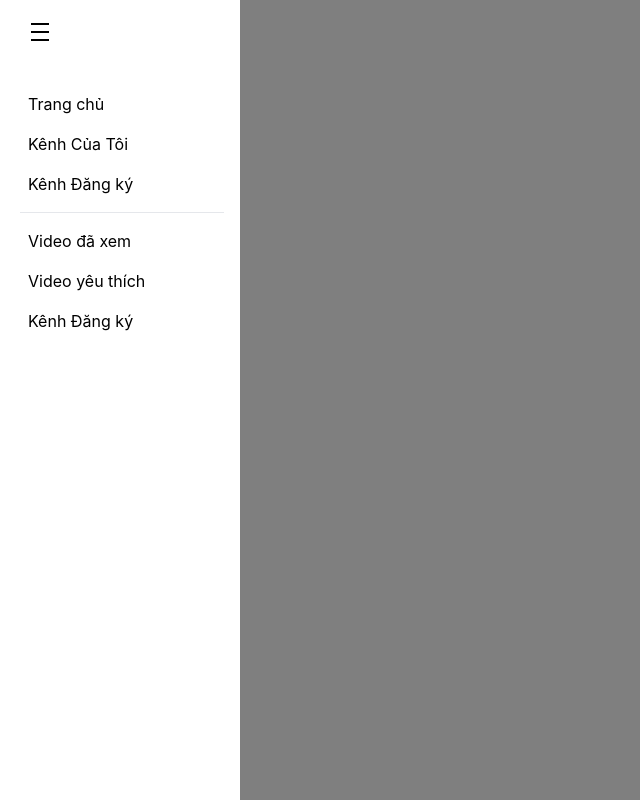
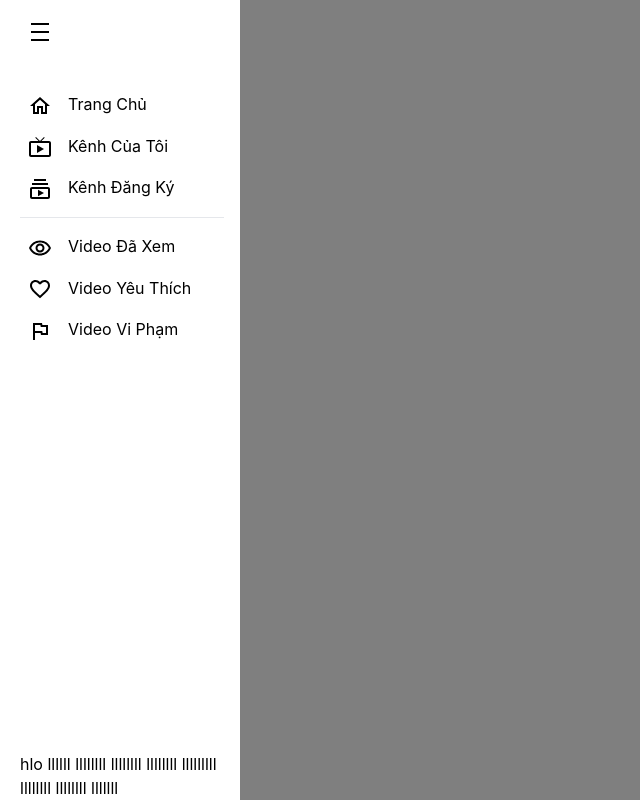
Before and after one commit to SongDuy-B1909890/luan_van_ct550, a React (Create React App) app in the folder website_b1909890/frontend-web/: page /menu in a window 1280 px wide. Shown: the whole page, without its empty margins (0-640 px from the left). Built offline with nearby package versions, Linux system fonts and the light colour scheme.

Commit message:
first commit

```diff
--- a/website_b1909890/frontend-web/src/App.js
+++ b/website_b1909890/frontend-web/src/App.js
@@ -6,6 +6,8 @@ import LoginPage from './components/auth/login';
 import RegisterPage from './components/auth/register';
 import ForgotPasswordPage from './components/auth/forgotPassword';
 import MenuPage from './components/layout/menu';
+import MyChannel from './components/layout/myChannel';
+import FooterPage from './components/layout/footer';
 // import './App.css';
 
 function App() {
@@ -20,6 +22,8 @@ function App() {
         <Route path="/register" element={<RegisterPage />}></Route>
         <Route path="/forgotPassword" element={<ForgotPasswordPage />}></Route>
         <Route path="/menu" element={<MenuPage />}></Route>
+        <Route path="/myChannel" element={<MyChannel />}></Route>
+        <Route path="/footer" element={<FooterPage />}></Route>
       </Routes>
     </BrowserRouter>
   );
--- a/website_b1909890/frontend-web/src/components/auth/login.js
+++ b/website_b1909890/frontend-web/src/components/auth/login.js
@@ -10,7 +10,7 @@ const LoginPage = ({ closeModal }) =>{
   };
 
     return (
-        <div className="min-h-screen bg-black flex flex-col justify-center  py-12 sm:px-6 lg:px-8 fixed inset-0  bg-opacity-25  z-50  " onClick={handleBackdropClick}> {/* backdrop-blur-sm */}
+        <div className="min-h-screen bg-black flex flex-col justify-center  py-12 sm:px-6 lg:px-8 fixed inset-0  bg-opacity-50 z-50  " onClick={handleBackdropClick}> {/* backdrop-blur-sm */}
           <div className="mt-8 sm:mx-auto sm:w-full sm:max-w-md mb-28 bg-white py-1 px-4 shadow sm:rounded-lg sm:px-10 mb-26 ">
 
             <div className="sm:mx-auto sm:w-full sm:max-w-md ">
--- a/website_b1909890/frontend-web/src/components/layout/footer.js
+++ b/website_b1909890/frontend-web/src/components/layout/footer.js
@@ -0,0 +1,18 @@
+import React from 'react';
+
+const FooterPage = () => {
+    return (
+        <div>hlo llllll
+            llllllll
+            llllllll
+            llllllll
+            lllllllll
+            llllllll
+
+
+            llllllll
+            lllllll</div>
+    );
+};
+
+export default FooterPage;
--- a/website_b1909890/frontend-web/src/components/layout/menu.js
+++ b/website_b1909890/frontend-web/src/components/layout/menu.js
@@ -1,6 +1,12 @@
 import React from 'react';
 import DensityMediumIcon from '@mui/icons-material/DensityMedium';
-
+import FlagOutlinedIcon from '@mui/icons-material/FlagOutlined';
+import HomeOutlinedIcon from '@mui/icons-material/HomeOutlined';
+import RemoveRedEyeOutlinedIcon from '@mui/icons-material/RemoveRedEyeOutlined';
+import FavoriteBorderOutlinedIcon from '@mui/icons-material/FavoriteBorderOutlined';
+import SubscriptionsOutlinedIcon from '@mui/icons-material/SubscriptionsOutlined';
+import LiveTvOutlinedIcon from '@mui/icons-material/LiveTvOutlined';
+import FooterPage from './footer';
 const MenuPage = ({ closeModal }) => {
 
     const handleBackdropClick = (event) => {
@@ -11,8 +17,8 @@ const MenuPage = ({ closeModal }) => {
 
       return (
         <div className="w-screen h-screen bg-black bg-opacity-50 flex py fixed inset-0 z-50  " onClick={handleBackdropClick}>
-            <div className="w-[240px] h-screen bg-white">
-                <div className="ml-5 mt-3 mr-4">
+            <div className="w-[240px] h-screen bg-white relative">
+                <div className="ml-5 mt-3 mr-4 ">
 
                     <div className="mb-8">
                         <button
@@ -30,23 +36,50 @@ const MenuPage = ({ closeModal }) => {
 
                     <div>
                         <ul className="mb-2">
-                            <li className="hover:bg-gray-200 py-2 px-2 rounded-xl">Trang chủ</li>
-                            <li className="hover:bg-gray-200 py-2 px-2 rounded-xl">Kênh Của Tôi</li>
-                            <li className="hover:bg-gray-200 py-2 px-2 rounded-xl">Kênh Đăng ký</li>
+                            <li className="hover:bg-gray-200 py-2 px-2 rounded-xl">
+                                <HomeOutlinedIcon className="mr-4"/>
+                                Trang Chủ
+                            </li>
+                            <li className="hover:bg-gray-200 py-2 px-2 rounded-xl">
+                                <LiveTvOutlinedIcon className="mr-4"/>
+                                Kênh Của Tôi
+                            </li>
+                            <li className="hover:bg-gray-200 py-2 px-2 rounded-xl">
+                                <SubscriptionsOutlinedIcon className="mr-4"/>
+                                Kênh Đăng Ký
+                            </li>
                         </ul>
+
                         <hr/>
+
                         <ul className="mt-2">
-                            <li className="hover:bg-gray-200 py-2 px-2 rounded-xl">Video đã xem</li>
-                            <li className="hover:bg-gray-200 py-2 px-2 rounded-xl">Video yêu thích</li>
-                            <li className="hover:bg-gray-200 py-2 px-2 rounded-xl">Kênh Đăng ký</li>
+                            <li className="hover:bg-gray-200 py-2 px-2 rounded-xl">
+                                <RemoveRedEyeOutlinedIcon className="mr-4"/>
+                                Video Đã Xem
+                            </li>
+                            <li className="hover:bg-gray-200 py-2 px-2 rounded-xl">
+                                <FavoriteBorderOutlinedIcon className="mr-4"/>
+                                Video Yêu Thích
+                            </li>
+                            <li className="hover:bg-gray-200 py-2 px-2 rounded-xl">
+                                <FlagOutlinedIcon className="mr-4"/>
+                                Video Vi Phạm
+                            </li>
                         </ul>
+                    </div>
+
+                    <div className="absolute bottom-0">
+                        <FooterPage/>
                     </div>
 
                 </div>
 
 
+
             </div>
+
         </div>
+
       );
     };
 
--- /dev/null
+++ b/website_b1909890/frontend-web/src/components/layout/myChannel.js
@@ -0,0 +1,9 @@
+import React from 'react';
+
+const MyChannel = () => {
+    return (
+        <div></div>
+    );
+};
+
+export default MyChannel;
```
